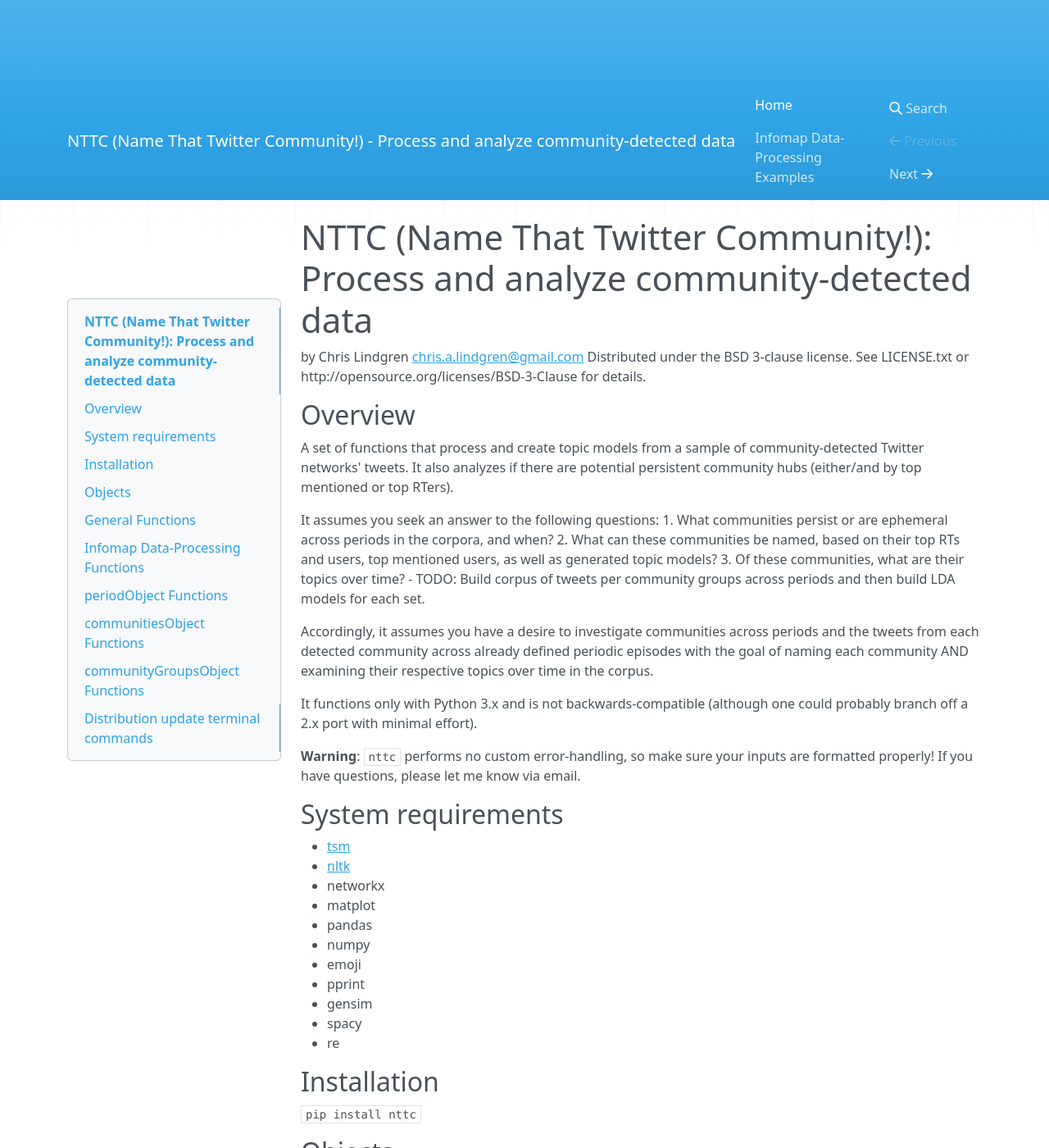
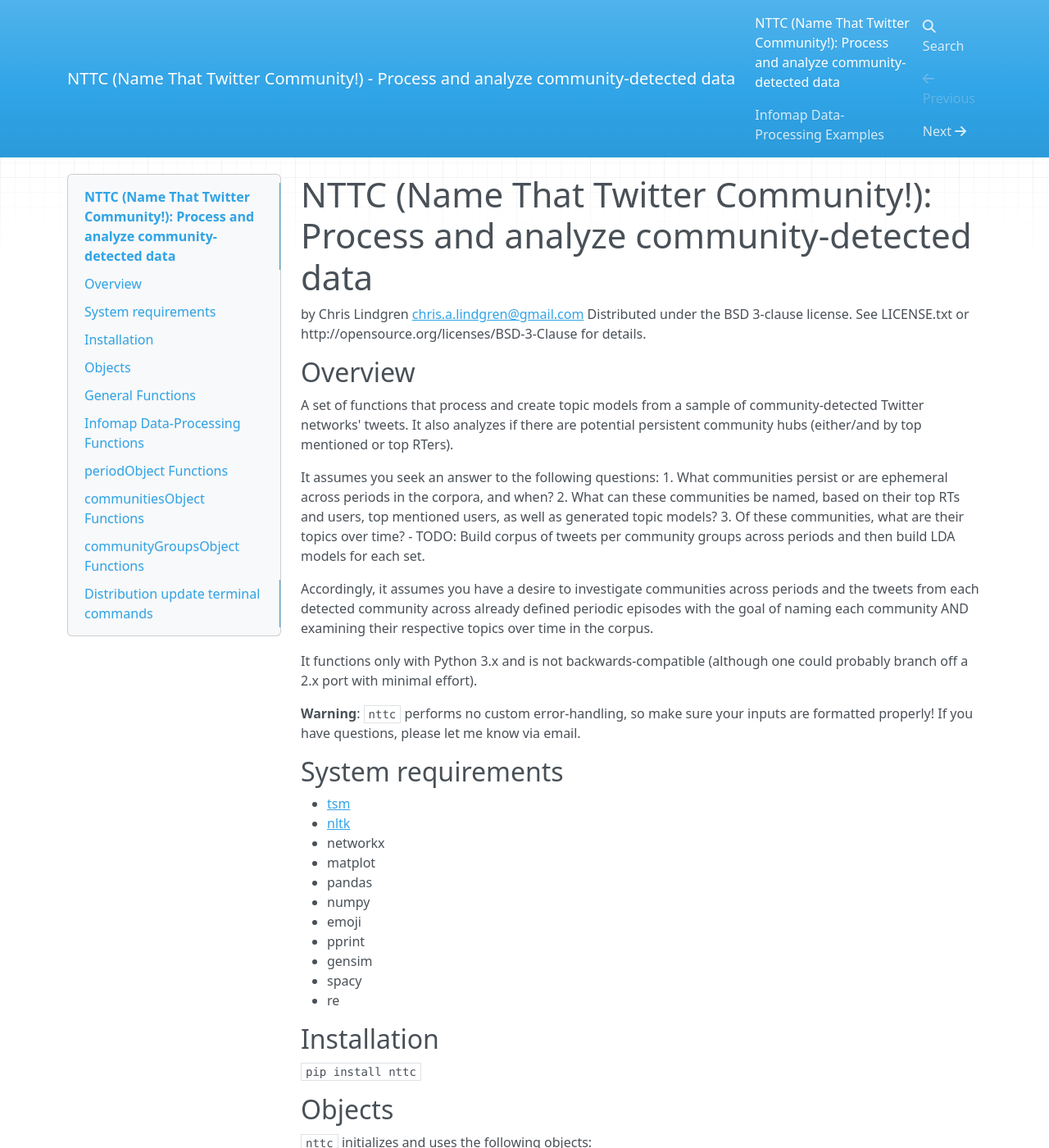
Before and after one commit to lingeringcode/nttc, an MkDocs documentation site: the page built from docs/index.md, in a window 1280 px wide and 1400 px high. Shown: the whole window at 82% size. Built offline with MkDocs 1.6.1, drawn with Linux system fonts in a browser that asks for light colours; nearby versions of some CDN libraries.

Commit message:
Revert back w/out styles test

```diff
--- a/docs/index.md
+++ b/docs/index.md
@@ -1,6 +1,3 @@
-<style>
-  .container,.bs-sidebar{margin-top:100px}
-</style>
 # NTTC (Name That Twitter Community!): Process and analyze community-detected data
 by Chris Lindgren <chris.a.lindgren@gmail.com>
 Distributed under the BSD 3-clause license. See LICENSE.txt or http://opensource.org/licenses/BSD-3-Clause for details.
```
